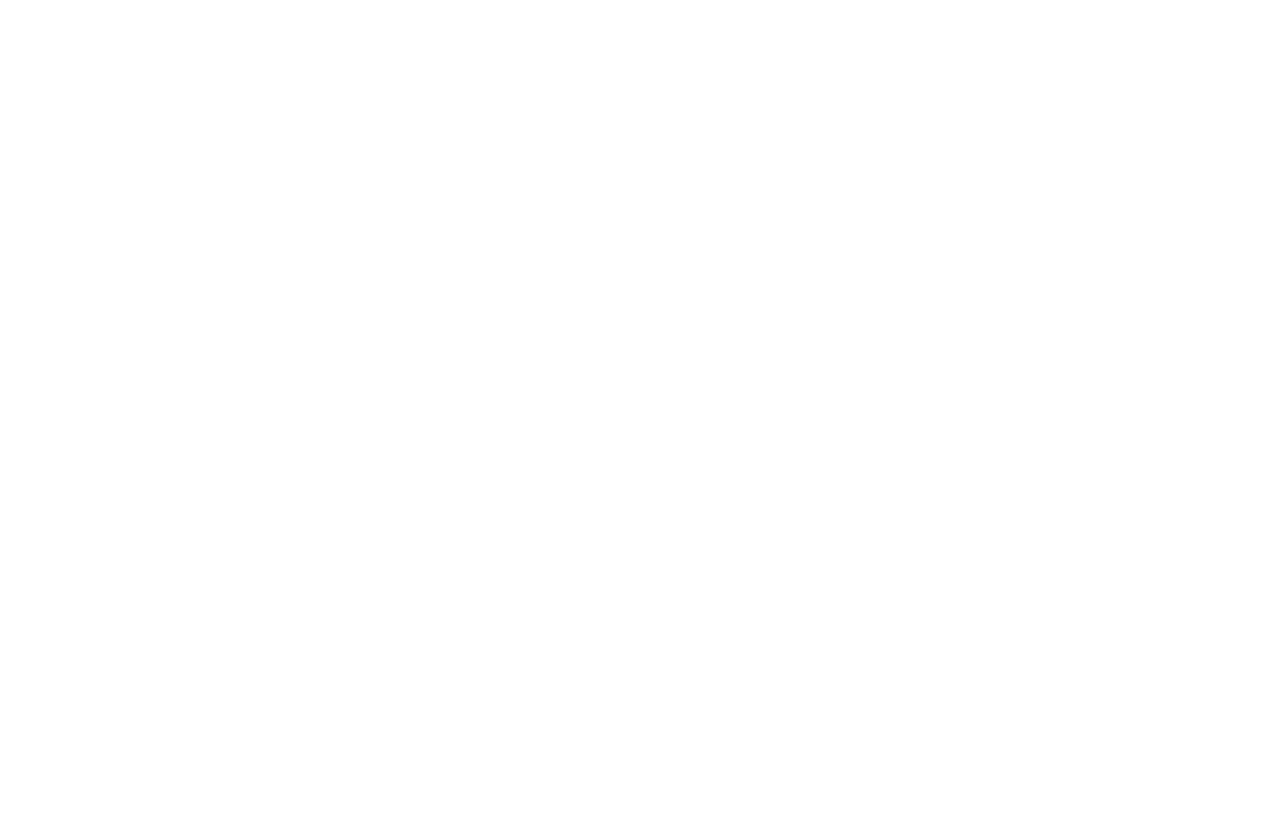
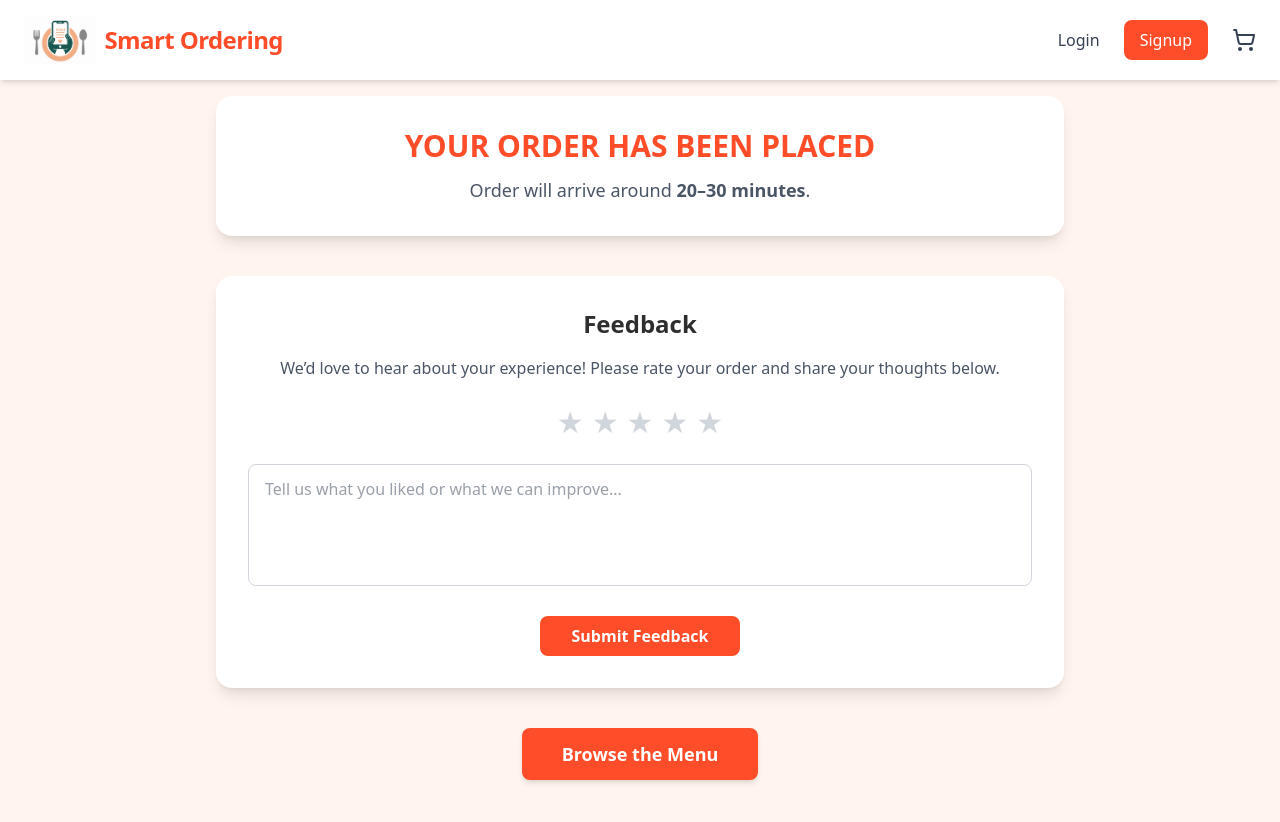
Before and after one commit to AsharAli-042/Smart-Ordering-System, a React (Vite) app: page /order-placed in a window 1280 px wide. Before the commit this address had no page. Shown: the top 822 px of the page. Before the commit the page ends 800 px from the top, so only its background shows below. Built offline with nearby package versions, Linux system fonts and the light colour scheme.

Commit message:
Made the OrderPlaced Page. Added waiting for account creation and logging into account. Made animation for MenuItemCard button.

```diff
--- a/src/App.jsx
+++ b/src/App.jsx
@@ -4,6 +4,7 @@
 import Menu from "./pages/Menu";
 import Cart from "./pages/Cart";
 import Checkout from "./pages/Checkout";
+import OrderPlaced from "./pages/OrderPlaced";
 
 export default function App() {
   return (
@@ -13,6 +14,7 @@
       <Route path="/login" element={<Login />} />
       <Route path="/cart" element={<Cart />} />
       <Route path="/checkout" element={<Checkout />} />
+      <Route path="/order-placed" element={<OrderPlaced />} />
     </Routes>
   );
 }
--- a/src/backend/users.json
+++ b/src/backend/users.json
@@ -3,5 +3,20 @@
     "name": "Ashar Ali",
     "email": "advisor@gmail.com",
     "password": "123456"
+  },
+  {
+    "name": "Asad Ali",
+    "email": "asadali@gmail.com",
+    "password": "asadali123"
+  },
+  {
+    "name": "Suleman",
+    "email": "suleman@gmail.com",
+    "password": "123456789"
+  },
+  {
+    "name": "Ashar",
+    "email": "ashar@gmail.com",
+    "password": "123"
   }
 ]
--- a/src/components/MenuItemCard.jsx
+++ b/src/components/MenuItemCard.jsx
@@ -1,5 +1,8 @@
 // src/components/MenuItemCard.jsx
+import React from 'react';
+
 export default function MenuItemCard({ image, name, price, description, onAddToCart }) {
+
   return (
     <div className="bg-white rounded-2xl shadow-md hover:shadow-lg transition p-4 flex flex-col">
       <img
@@ -13,9 +16,16 @@
 
       <div className="mt-3 flex items-center justify-between">
         <span className="text-[#FF4C29] font-semibold text-lg">₨ {price}</span>
+
         <button
+          // Pass the onAddToCart function directly to the onClick handler
           onClick={onAddToCart}
-            className="bg-[#FF4C29] text-white px-3 py-1.5 rounded-lg font-medium hover:bg-[#E63E1F] transition"
+          className="
+            bg-[#FF4C29] text-white px-3 py-1.5 rounded-lg font-medium cursor-pointer
+            hover:bg-[#E63E1F]
+            transition-transform duration-150 ease-in-out
+            active:scale-95
+          "
         >
           Add to Cart
         </button>
--- a/src/pages/Cart.jsx
+++ b/src/pages/Cart.jsx
@@ -1,9 +1,11 @@
 // src/pages/Cart.jsx
 import { useEffect, useState } from "react";
+import { useNavigate } from "react-router-dom";
 import Navbar from "../components/Navbar";
 import { Trash2 } from "lucide-react"; // Using lucide-react for a clean icon
 
 export default function Cart() {
+  const navigate = useNavigate();
   const [cartItems, setCartItems] = useState([]);
 
   // Load cart items from localStorage when the page loads
@@ -120,7 +122,9 @@
         {/* Checkout Button */}
         {cartItems.length > 0 && (
           <div className="text-center mt-10">
-            <button className="bg-[#FF4C29] text-white px-8 py-3 rounded-lg text-lg font-semibold hover:bg-[#E63E1F] transition">
+            <button
+            onClick={() => navigate("/checkout")}
+            className="bg-[#FF4C29] text-white px-8 py-3 rounded-lg text-lg font-semibold hover:bg-[#E63E1F] transition">
               Checkout (₨ {totalPrice})
             </button>
           </div>
--- a/src/pages/Checkout.jsx
+++ b/src/pages/Checkout.jsx
@@ -1,8 +1,10 @@
 // src/pages/Checkout.jsx
 import { useState } from "react";
+import { useNavigate } from "react-router-dom";
 import Navbar from "../components/Navbar";
 
 export default function Checkout() {
+  const navigate = useNavigate();
   const [specialInstructions, setSpecialInstructions] = useState("");
 
   // Example data (in a real app, this would come from context or backend)
@@ -63,11 +65,7 @@
         <div className="text-center">
           <button
             className="bg-[#FF4C29] hover:bg-[#E63E1F] text-white text-lg font-semibold px-10 py-3 rounded-lg shadow-md transition"
-            onClick={() =>
-              alert(
-                `Order placed!\nTotal: ₨ ${total}\nInstructions: ${specialInstructions || "None"}`
-              )
-            }
+            onClick={() => navigate("/order-placed")}
           >
             Checkout
           </button>
--- a/src/pages/Login.jsx
+++ b/src/pages/Login.jsx
@@ -7,12 +7,14 @@
   const [name, setName] = useState("");
   const [password, setPassword] = useState("");
   const [error, setError] = useState("");
+  const [isLoading, setIsLoading] = useState(false);
   const navigate = useNavigate();
 
   const handleSubmit = async (e) => {
     e.preventDefault();
     setError("");
 
+    try {
       const res = await fetch("http://localhost:5000/login", {
         method: "POST",
         headers: { "Content-Type": "application/json" },
@@ -22,12 +24,24 @@
       const data = await res.json();
 
       if (res.ok) {
-      alert("Login successful!");
+        console.log("Login successful! Waiting 5 seconds before redirect...");
+
+        // Wait 5 seconds before navigating
+        setTimeout(() => {
           navigate("/"); // Go to Menu Page (Home)
+        }, 2000);
       } else {
         setError(data.message);
       }
+
+      // eslint-disable-next-line no-unused-vars
+    } catch (err) {
+      setError("Something went wrong. Please try again.");
+    } finally {
+      setIsLoading(false);
+    }
   };
+
 
   return (
     <div className="min-h-screen bg-[#FFF5EE]">
@@ -80,9 +94,20 @@
             {/* Login Button */}
             <button
                 type="submit"
-              className="w-full bg-[#FF4C29] text-white py-2 rounded-lg font-semibold hover:bg-[#E63E1F] transition"
+                disabled={isLoading}
+                className="w-full bg-linear-to-r from-orange-500 to-red-500 text-white py-4 rounded-xl font-bold text-lg shadow-lg hover:shadow-xl hover:from-orange-600 hover:to-red-600 transform hover:scale-[1.02] transition-all duration-200 disabled:opacity-50 disabled:cursor-not-allowed disabled:transform-none"
               >
-              Log In
+                {isLoading ? (
+                  <span className="flex items-center justify-center">
+                    <svg className="animate-spin -ml-1 mr-3 h-5 w-5 text-white" fill="none" viewBox="0 0 24 24">
+                      <circle className="opacity-25" cx="12" cy="12" r="10" stroke="currentColor" strokeWidth="4"></circle>
+                      <path className="opacity-75" fill="currentColor" d="M4 12a8 8 0 018-8V0C5.373 0 0 5.373 0 12h4zm2 5.291A7.962 7.962 0 014 12H0c0 3.042 1.135 5.824 3 7.938l3-2.647z"></path>
+                    </svg>
+                    Logging in to your Account...
+                  </span>
+                ) : (
+                  "Log In"
+                )}
               </button>
           </form>
 
--- a/src/pages/Menu.jsx
+++ b/src/pages/Menu.jsx
@@ -36,7 +36,7 @@
       localStorage.setItem("cart", JSON.stringify(updatedCart));
     }
 
-    alert(`${item.name} added to cart!`);
+    // alert(`${item.name} added to cart!`);
   };
 
 
--- /dev/null
+++ b/src/pages/OrderPlaced.jsx
@@ -0,0 +1,100 @@
+// src/pages/OrderPlaced.jsx
+import { useState } from "react";
+import Navbar from "../components/Navbar";
+import { useNavigate } from "react-router-dom";
+
+export default function OrderPlaced() {
+  const [feedback, setFeedback] = useState("");
+  const [rating, setRating] = useState(0);
+  const navigate = useNavigate();
+
+  const handleRatingClick = (value) => {
+    setRating(value);
+  };
+
+  const handleBrowseMenu = () => {
+    navigate("/");
+  };
+
+  const handleSubmitFeedback = () => {
+    // alert(
+    //   `Thank you for your feedback!\nRating: ${rating} star(s)\nMessage: ${
+    //     feedback || "No additional comments."
+    //   }`
+    // );
+    setFeedback("");
+    setRating(0);
+  };
+
+  return (
+    <div className="min-h-screen bg-[#FFF5EE]">
+      <Navbar />
+
+      <div className="max-w-4xl mx-auto px-6 pt-24 pb-16">
+        {/* Order Confirmation Box */}
+        <div className="bg-white rounded-2xl shadow-lg p-8 mb-10 text-center">
+          <h1 className="text-3xl font-bold text-[#FF4C29] mb-3">
+            YOUR ORDER HAS BEEN PLACED
+          </h1>
+          <p className="text-gray-600 text-lg">
+            Order will arrive around <span className="font-semibold">20–30 minutes</span>.
+          </p>
+        </div>
+
+        {/* Feedback Box */}
+        <div className="bg-white rounded-2xl shadow-lg p-8 mb-10">
+          <h2 className="text-2xl font-bold text-[#2E2E2E] mb-4 text-center">
+            Feedback
+          </h2>
+          <p className="text-gray-600 text-center mb-6">
+            We’d love to hear about your experience! Please rate your order and share
+            your thoughts below.
+          </p>
+
+          {/* Star Rating */}
+          <div className="flex justify-center mb-6">
+            {[1, 2, 3, 4, 5].map((star) => (
+              <button
+                key={star}
+                onClick={() => handleRatingClick(star)}
+                className={`text-3xl mx-1 transition ${
+                  rating >= star ? "text-[#FFA41B]" : "text-gray-300"
+                }`}
+              >
+                ★
+              </button>
+            ))}
+          </div>
+
+          {/* Feedback Textarea */}
+          <textarea
+            rows="4"
+            placeholder="Tell us what you liked or what we can improve..."
+            value={feedback}
+            onChange={(e) => setFeedback(e.target.value)}
+            className="w-full border border-gray-300 rounded-lg px-4 py-3 focus:outline-none focus:border-[#FF4C29] text-gray-700 resize-none"
+          />
+
+          <div className="text-center mt-6">
+            <button
+              onClick={handleSubmitFeedback}
+              className="bg-[#FF4C29] hover:bg-[#E63E1F] text-white px-8 py-2 rounded-lg font-semibold transition"
+            >
+              Submit Feedback
+            </button>
+          </div>
+        </div>
+
+        {/* Browse Menu Button */}
+        <div className="text-center">
+          <button
+            onClick={handleBrowseMenu}
+            className="bg-[#FF4C29] hover:bg-[#E63E1F] text-white text-lg font-semibold px-10 py-3 rounded-lg shadow-md transition"
+          >
+            Browse the Menu
+          </button>
+        </div>
+      </div>
+    </div>
+  );
+}
--- a/src/pages/Signup.jsx
+++ b/src/pages/Signup.jsx
@@ -26,8 +26,11 @@
       const data = await res.json();
 
       if (res.ok) {
-        alert("Signup successful!");
-        navigate("/login");
+        // alert("Signup successful!");
+        setTimeout(() => {
+          navigate("/login");; // Go to Menu Page (Home)
+        }, 2000);
+
       } else {
         setError(data.message);
       }
```
Also changed, not shown: src/assets/loading-spinner.gif (added). Lines whose indentation alone changed are shown as unchanged.
